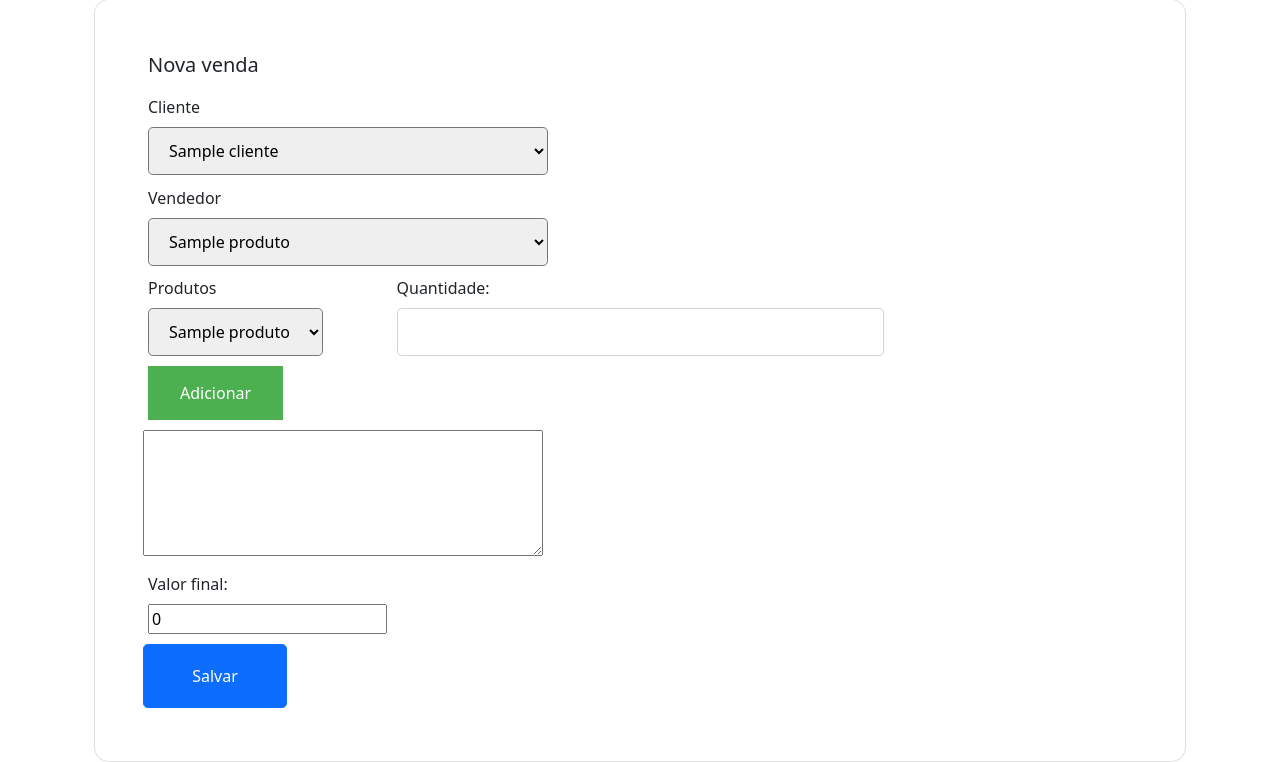
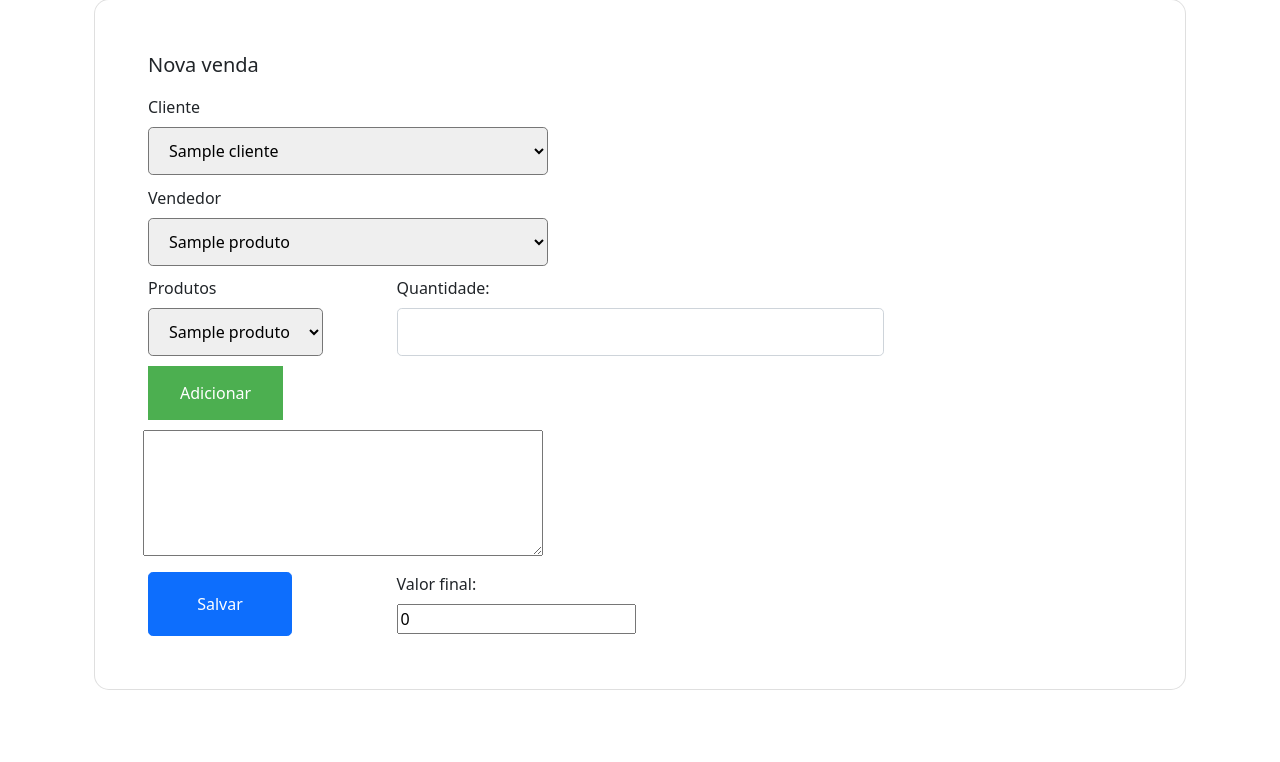
Before and after one commit to gabrielOyama/engsoft, a Flask app: page /nova_venda in a window 1280 px wide. Shown: the part 105-867 px from the top of the page. After the commit the page ends 795 px from the top, so only its background shows below. Run offline with Flask 2, Linux system fonts and the light colour scheme; tables that the repository leaves empty hold one stand-in row (values such as "Sample post"); some libraries are stand-ins or nearby versions.

Commit message:
fix screen

```diff
--- a/templates/nova_venda.html
+++ b/templates/nova_venda.html
@@ -71,14 +71,14 @@
                     </div>
                     <div class="form-row" style="padding: 5px;">
                         <div class="col-3">
+                            <input style="vertical-align: middle; font-size: 16px; height: 4em; width: 9rem"
+                                class="btn btn-primary btn-lg" type="submit" value="Salvar" />
+                        </div>
+                        <div class="col-4">
                             <label class="form-label" for="final">Valor final:</label>
                             <br>
                             <input name="valorFinal" id="final" value="0" type="text">
                         </div>
-                    </div>
-                    <div class="form-row" style="padding: 5px;">
-                        <input style="vertical-align: middle; font-size: 16px; height: 4em; width: 9rem"
-                            class="btn btn-primary btn-lg" type="submit" value="Salvar" />
                     </div>
                 </form>
             </div>
```
